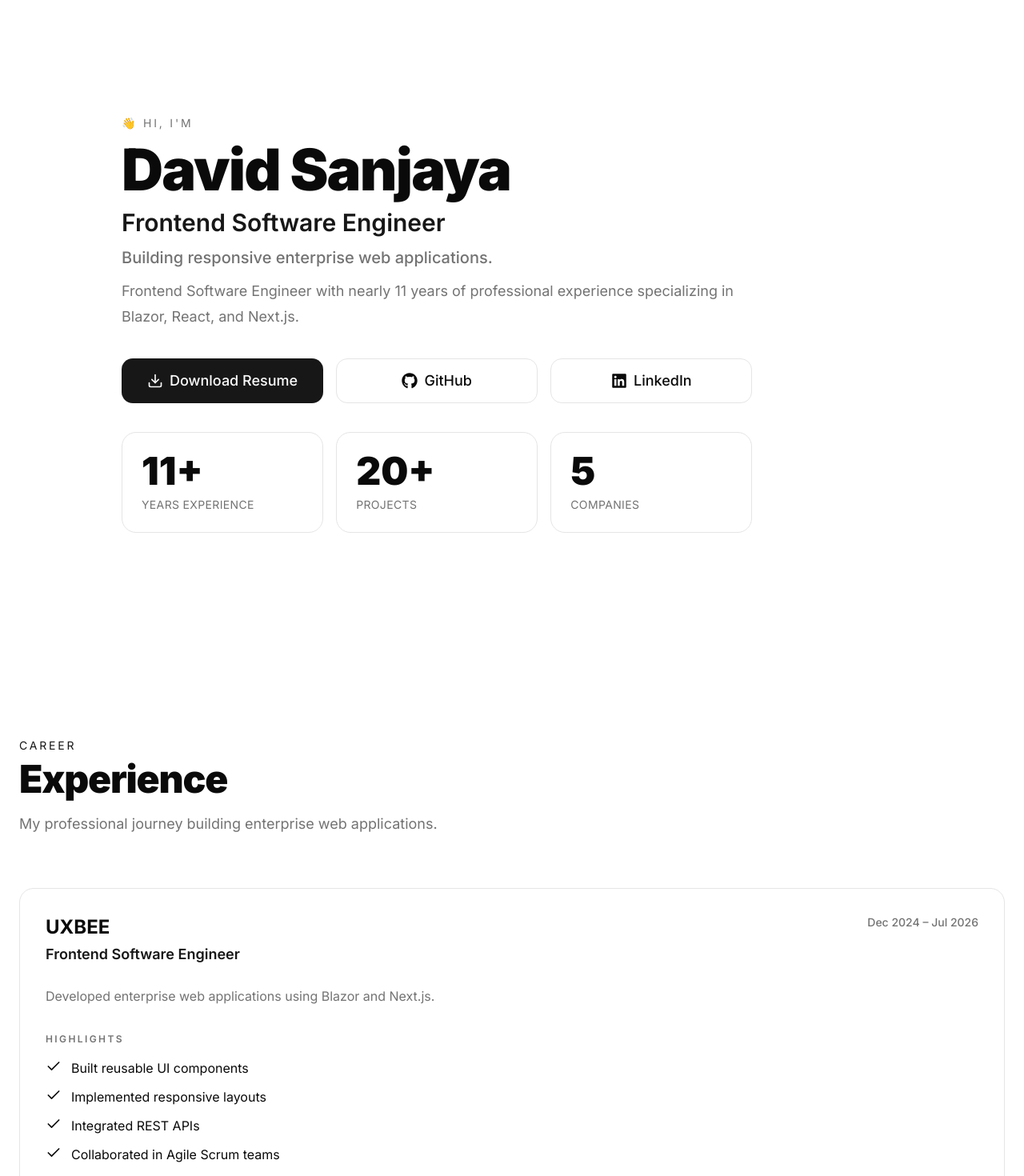
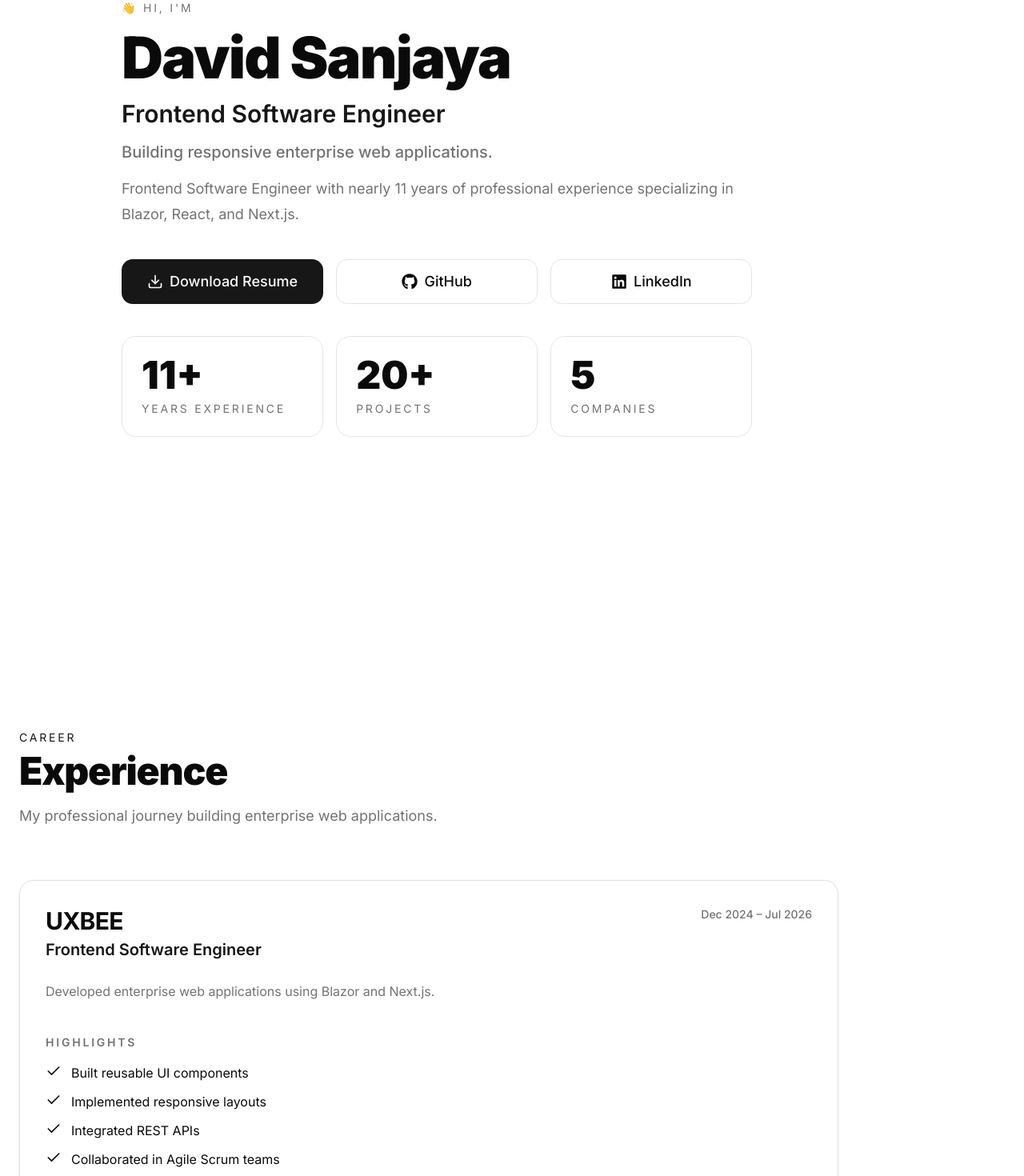
Before and after one commit to davidsanjaya/portfolio, a Next.js app: page / in a window 1280 px wide. Shown: the top 1470 px of the page at 80% size. Built offline with nearby package versions, Linux system fonts and the light colour scheme.

Commit message:
Update responsiveness

```diff
--- a/components/sections/hero/hero-stats.tsx
+++ b/components/sections/hero/hero-stats.tsx
@@ -7,7 +7,7 @@ interface HeroStatsProps {
 
 export function HeroStats({ statistics }: HeroStatsProps) {
   return (
-    <div className="grid gap-4 sm:grid-cols-3">
+    <div className="grid gap-4 sm:grid-cols-3 mt-4">
       {statistics.map((stat) => (
         <StatisticCard key={stat.label} value={stat.value} label={stat.label} />
       ))}
--- a/components/sections/hero/hero.tsx
+++ b/components/sections/hero/hero.tsx
@@ -12,26 +12,29 @@ interface HeroProps {
 
 export function Hero({ data, spacing }: HeroProps) {
   return (
-    <Section spacing={spacing} className="min-h-screen flex items-center">
+    <Section
+      spacing={spacing}
+      className="min-h-screen flex justify-start pt-20 lg:justify-center lg:pt-0"
+    >
       <Container size="md" className="flex flex-col items-start gap-6">
-        <div className="max-w-5xl space-y-3">
+        <div className="max-w-5xl space-y-4">
           <p className="text-sm uppercase tracking-[0.2em] text-muted-foreground">
             {data.hero.greeting}
           </p>
 
-          <h1 className="text-7xl font-black tracking-tight text-foreground">
+          <h1 className="text-4xl sm:text-5xl lg:text-7xl font-black tracking-tight text-foreground">
             {data.hero.name}
           </h1>
 
-          <h2 className="text-3xl font-semibold text-primary">
+          <h2 className="text-2xl lg:text-3xl font-semibold text-primary">
             {data.hero.title}
           </h2>
 
-          <p className="text-xl font-medium text-muted-foreground">
+          <p className="text-lg sm:text-xl font-medium text-muted-foreground">
             {data.hero.tagline}
           </p>
 
-          <p className="max-w-3xl text-lg leading-8 text-muted-foreground">
+          <p className="max-w-2xl lg:max-w-3xl text-lg leading-8 text-muted-foreground">
             {data.hero.description}
           </p>
 
--- a/components/sections/hero/statistic-card.tsx
+++ b/components/sections/hero/statistic-card.tsx
@@ -22,7 +22,7 @@ export function StatisticCard({ value, label }: StatisticCardProps) {
         mt-2
         text-sm
         uppercase
-        tracking-wide
+        tracking-[0.2em]
         text-muted-foreground
     "
       >
--- a/components/shared/card/card.styles.ts
+++ b/components/shared/card/card.styles.ts
@@ -3,6 +3,7 @@ rounded-2xl
 bg-card
 transition-all
 duration-200
+max-w-5xl
 `;
 
 export const cardPadding = {
--- a/components/ui/experience-card/experience-card.styles.ts
+++ b/components/ui/experience-card/experience-card.styles.ts
@@ -19,14 +19,14 @@ export const experienceCardStyles = {
     `,
 
   company: `
-        text-2xl
+        text-3xl
         font-bold
-        text-foreground
+        tracking-tight
     `,
 
   role: `
         mt-1
-        text-lg
+        text-xl
         font-semibold
         text-primary
     `,
@@ -41,16 +41,17 @@ export const experienceCardStyles = {
   summary: `
         mt-6
         max-w-3xl
+        text-base
         leading-7
         text-muted-foreground
     `,
 
   highlights: `
-        mt-8
+        mt-10
     `,
 
   highlightsTitle: `
-        text-xs
+        text-sm
         font-semibold
         uppercase
         tracking-[0.2em]
@@ -81,17 +82,24 @@ export const experienceCardStyles = {
   technologies: `
     flex
     flex-wrap
-        gap-2
+    justify-start
+    gap-x-2
+    gap-y-2
 `,
 
   badge: `
+    whitespace-nowrap
     rounded-full
     border
     border-border
     bg-muted/40
-        px-3
+    px-2
     py-1
-        text-sm
+    text-[11px]
+
+    sm:px-3
+    sm:text-sm
+
     font-medium
     text-muted-foreground
     transition-colors
--- a/components/ui/experience-card/experience-card.tsx
+++ b/components/ui/experience-card/experience-card.tsx
@@ -6,7 +6,12 @@ import { experienceCardStyles } from "./experience-card.styles";
 
 export function ExperienceCard({ experience }: ExperienceCardProps) {
   return (
-    <Card hover padding="lg" variant="ghost">
+    <Card
+      hover
+      padding="lg"
+      variant="ghost"
+      className={experienceCardStyles.card}
+    >
       <header className={experienceCardStyles.header}>
         <div className={experienceCardStyles.headerContent}>
           <h3 className={experienceCardStyles.company}>{experience.company}</h3>
```
Lines whose indentation alone changed are shown as unchanged.
